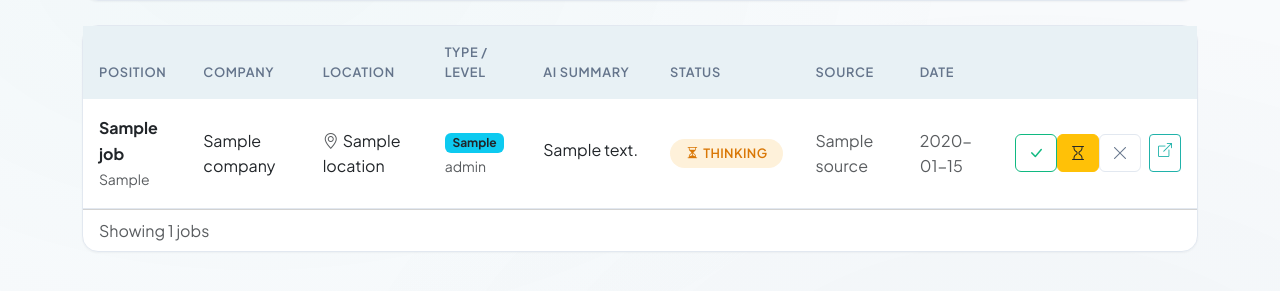
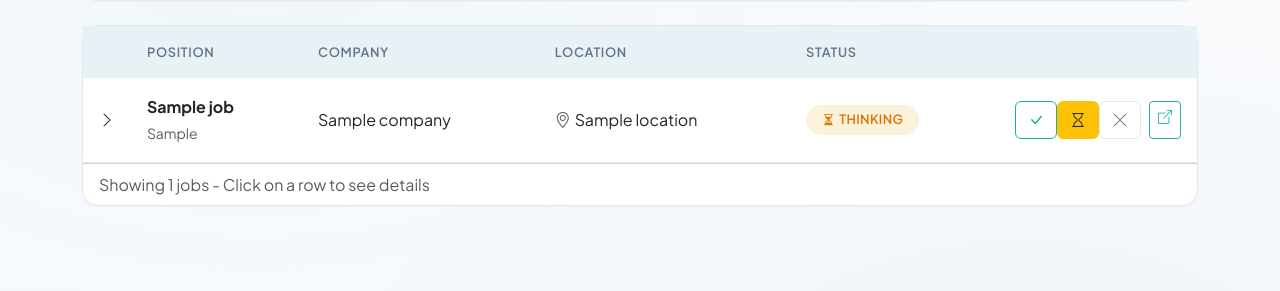
Before and after one commit to franciscobarriga/zephyr-job-tracker, a FastAPI app: template app/templates/jobs.html in a window 1280 px wide. Shown: the part 201-492 px from the top of the page. Run offline with FastAPI, Linux system fonts and the light colour scheme; the template is opened without the code that fills it: most values are stand-ins (such as "Sample title", 1, 10 or a date in 2020); parts of the project's set-up code (start-up, migrations or seed data) failed here and were passed over.

Commit message:
Make job board rows expandable
- Simplified table to show Position, Company, Location, Status
- Click on row to expand and see AI summary, requirements, and job details
- Better UX for browsing jobs

Co-Authored-By: Claude Opus 4.6 <noreply@anthropic.com>

```diff
--- a/app/templates/jobs.html
+++ b/app/templates/jobs.html
@@ -40,27 +40,27 @@
     <div class="card-body p-0">
         {% if jobs %}
         <div class="table-responsive">
-            <table class="table table-hover mb-0">
+            <table class="table table-hover mb-0" id="jobsTable">
                 <thead>
                     <tr>
+                        <th style="width: 40px;"></th>
                         <th>Position</th>
                         <th>Company</th>
                         <th>Location</th>
-                        <th>Type / Level</th>
-                        <th>AI Summary</th>
                         <th>Status</th>
-                        <th>Source</th>
-                        <th>Date</th>
                         <th style="width: 180px;"></th>
                     </tr>
                 </thead>
                 <tbody>
                     {% for job in jobs %}
-                    <tr>
+                    <tr class="job-row" data-job-id="{{ job.id }}" onclick="toggleJobDetails('{{ job.id }}')" style="cursor: pointer;">
+                        <td>
+                            <i class="bi bi-chevron-right expand-icon" id="icon-{{ job.id }}"></i>
+                        </td>
                         <td>
                             <strong>{{ job.title }}</strong>
                             {% if job.ai_requirements %}
-                            <br><small class="text-muted">{{ job.ai_requirements }}</small>
+                            <br><small class="text-muted">{{ job.ai_requirements[:80] }}{% if job.ai_requirements|length > 80 %}...{% endif %}</small>
                             {% endif %}
                         </td>
                         <td>{{ job.company }}</td>
@@ -71,24 +71,7 @@
                             <span class="text-muted">-</span>
                             {% endif %}
                         </td>
-                        <td>
-                            {% if job.job_type or job.experience_level %}
-                            <span class="badge bg-info text-dark">{{ job.job_type or '-' }}</span>
-                            <br><small class="text-muted">{{ job.experience_level or '' }}</small>
-                            {% else %}
-                            <span class="text-muted">-</span>
-                            {% endif %}
-                        </td>
-                        <td>
-                            {% if job.ai_summary %}
-                            <span class="text-truncate d-inline-block" style="max-width: 200px;" title="{{ job.ai_summary }}">
-                                {{ job.ai_summary }}
-                            </span>
-                            {% else %}
-                            <span class="text-muted">-</span>
-                            {% endif %}
-                        </td>
-                        <td>
+                        <td onclick="event.stopPropagation()">
                             {% set status = job.status or 'New' %}
                             {% if status == 'Applied' %}
                                 <span class="badge badge-status badge-applied">
@@ -108,15 +91,8 @@
                                 </span>
                             {% endif %}
                         </td>
-                        <td>
-                            <span class="text-muted">{{ job.source or 'LinkedIn' }}</span>
-                        </td>
-                        <td class="text-muted">
-                            {{ job.created_at[:10] if job.created_at else 'N/A' }}
-                        </td>
-                        <td>
+                        <td onclick="event.stopPropagation()">
                             <div class="d-flex gap-2">
-                                <!-- Status Toggle Group -->
                                 <div class="btn-group btn-group-sm" role="group" aria-label="Status actions">
                                     <form method="POST" action="/job-board/{{ job.id }}/update-status" style="display: inline;">
                                         <input type="hidden" name="status" value="Applied">
@@ -145,13 +121,54 @@
                             </div>
                         </td>
                     </tr>
+                    <!-- Hidden details row -->
+                    <tr id="details-{{ job.id }}" class="job-details-row" style="display: none;">
+                        <td colspan="6">
+                            <div class="p-3 bg-light rounded">
+                                <div class="row">
+                                    <div class="col-md-6">
+                                        <h6><i class="bi bi-robot me-2"></i>AI Summary</h6>
+                                        <p class="mb-3">{{ job.ai_summary if job.ai_summary else 'No summary available' }}</p>
+
+                                        <h6><i class="bi bi-tools me-2"></i>Requirements</h6>
+                                        <p class="mb-3">{{ job.ai_requirements if job.ai_requirements else 'No requirements extracted' }}</p>
+                                    </div>
+                                    <div class="col-md-6">
+                                        <h6><i class="bi bi-info-circle me-2"></i>Job Details</h6>
+                                        <table class="table table-sm table-borderless">
+                                            <tr>
+                                                <td><strong>Job Type:</strong></td>
+                                                <td>{{ job.job_type if job.job_type else '-' }}</td>
+                                            </tr>
+                                            <tr>
+                                                <td><strong>Experience:</strong></td>
+                                                <td>{{ job.experience_level if job.experience_level else '-' }}</td>
+                                            </tr>
+                                            <tr>
+                                                <td><strong>Work Type:</strong></td>
+                                                <td>{{ job.work_type if job.work_type else '-' }}</td>
+                                            </tr>
+                                            <tr>
+                                                <td><strong>Posted:</strong></td>
+                                                <td>{{ job.posted_date[:10] if job.posted_date else job.created_at[:10] if job.created_at else '-' }}</td>
+                                            </tr>
+                                            <tr>
+                                                <td><strong>Applicants:</strong></td>
+                                                <td>{{ job.applicants_count if job.applicants_count else '-' }}</td>
+                                            </tr>
+                                        </table>
+                                    </div>
+                                </div>
+                            </div>
+                        </td>
+                    </tr>
                     {% endfor %}
                 </tbody>
             </table>
         </div>
         <div class="card-footer bg-transparent">
             <span class="text-muted">
-                Showing {{ jobs|length }} jobs
+                Showing {{ jobs|length }} jobs - Click on a row to see details
             </span>
         </div>
         {% else %}
@@ -172,8 +189,24 @@
     </div>
 </div>
 
+<script>
+function toggleJobDetails(jobId) {
+    var detailsRow = document.getElementById('details-' + jobId);
+    var icon = document.getElementById('icon-' + jobId);
+
+    if (detailsRow.style.display === 'none') {
+        detailsRow.style.display = 'table-row';
+        icon.classList.remove('bi-chevron-right');
+        icon.classList.add('bi-chevron-down');
+    } else {
+        detailsRow.style.display = 'none';
+        icon.classList.remove('bi-chevron-down');
+        icon.classList.add('bi-chevron-right');
+    }
+}
+</script>
+
 <style>
-    /* Job Board specific styles */
     .btn-success {
         background-color: #10B981;
         border-color: #10B981;
@@ -247,5 +280,17 @@
         border-color: var(--zephyr-breeze);
         color: white;
     }
+
+    .job-row:hover {
+        background-color: #f8f9fa;
+    }
+
+    .job-details-row td {
+        padding: 0 !important;
+    }
+
+    .expand-icon {
+        transition: transform 0.2s ease;
+    }
 </style>
 {% endblock %}
```
